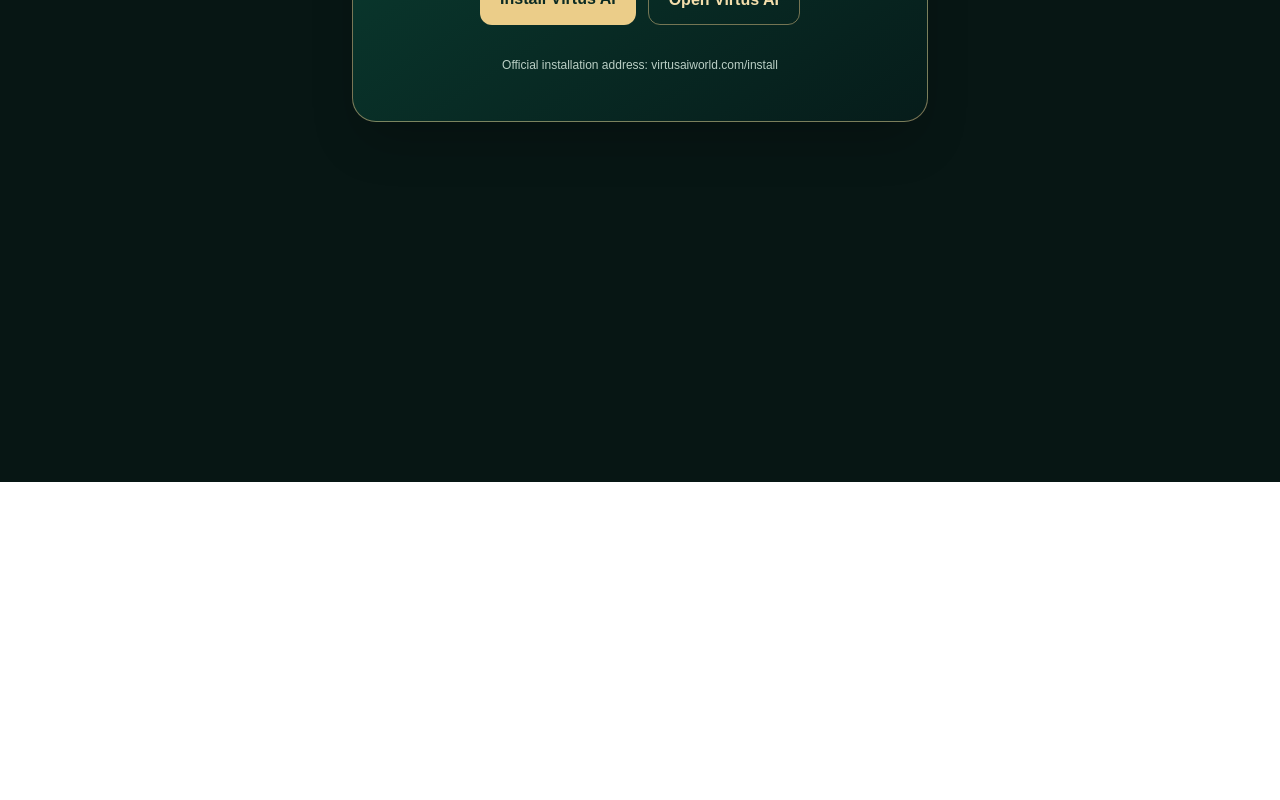
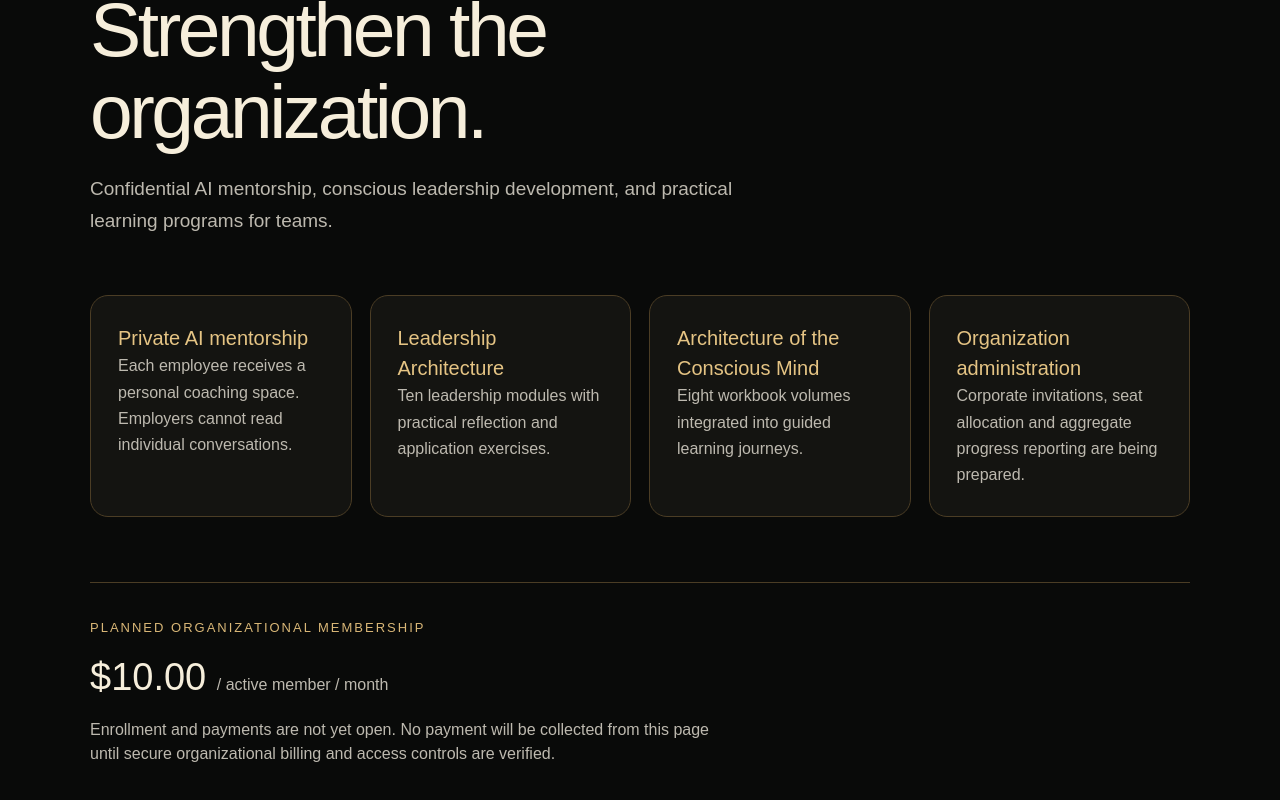
Before and after one commit to SirSebastian-ux/virtus.ai, a Next.js app: page /organizations in a window 1280 px wide. Before the commit this address had no page. Shown: the part 318-1118 px from the top of the page. Before the commit the page ends 800 px from the top, so only its background shows below. Built offline with nearby package versions, Linux system fonts and the light colour scheme.

Commit message:
feat(organizations): add premium public organizational mentorship landing page

```diff
--- /dev/null
+++ b/app/organizations/page.js
@@ -0,0 +1,38 @@
+import Link from "next/link";
+import { ORGANIZATION_PLAN } from "@/lib/organizational-mentorship";
+
+const features = [
+  ["Private AI mentorship", "Each employee receives a personal coaching space. Employers cannot read individual conversations."],
+  ["Leadership Architecture", "Ten leadership modules with practical reflection and application exercises."],
+  ["Architecture of the Conscious Mind", "Eight workbook volumes integrated into guided learning journeys."],
+  ["Organization administration", "Corporate invitations, seat allocation and aggregate progress reporting are being prepared."],
+];
+
+export const metadata = {
+  title: "Virtus AI for Organizations",
+  description: "Private AI mentorship and structured leadership development for organizations.",
+};
+
+export default function OrganizationsPage() {
+  return (
+    <main style={{minHeight:"100vh",background:"#090a09",color:"#f6eedb",padding:"min(9vw,90px) 6vw",fontFamily:"inherit"}}>
+      <div style={{maxWidth:1100,margin:"auto"}}>
+        <Link href="/" style={{color:"#d9b777",textDecoration:"none"}}>← Virtus AI</Link>
+        <p style={{marginTop:72,letterSpacing:4,color:"#d9b777",fontSize:12,textTransform:"uppercase"}}>Virtus AI · Organizations</p>
+        <h1 style={{fontSize:"clamp(38px,6vw,78px)",lineHeight:1.07,letterSpacing:"-0.045em",maxWidth:850,margin:"20px 0"}}>Develop the individual.<br/>Strengthen the organization.</h1>
+        <p style={{maxWidth:690,color:"#bdb9af",fontSize:19,lineHeight:1.7}}>Confidential AI mentorship, conscious leadership development, and practical learning programs for teams.</p>
+        <section style={{display:"grid",gridTemplateColumns:"repeat(auto-fit,minmax(240px,1fr))",gap:18,marginTop:58}}>
+          {features.map(([title,description])=><article key={title} style={{border:"1px solid #4b3d25",borderRadius:18,padding:27,background:"#141411"}}>
+            <h2 style={{fontSize:20,color:"#e5c484"}}>{title}</h2>
+            <p style={{lineHeight:1.65,color:"#bdb9af"}}>{description}</p>
+          </article>)}
+        </section>
+        <section style={{borderTop:"1px solid #4b3d25",marginTop:65,paddingTop:35}}>
+          <p style={{color:"#d9b777",fontSize:13,letterSpacing:2,textTransform:"uppercase"}}>Planned organizational membership</p>
+          <p style={{fontSize:38,margin:"12px 0"}}>${(ORGANIZATION_PLAN.monthlySeatPriceCents/100).toFixed(2)} <span style={{fontSize:16,color:"#bdb9af"}}>/ active member / month</span></p>
+          <p style={{color:"#bdb9af",maxWidth:650}}>Enrollment and payments are not yet open. No payment will be collected from this page until secure organizational billing and access controls are verified.</p>
+        </section>
+      </div>
+    </main>
+  );
+}
```
